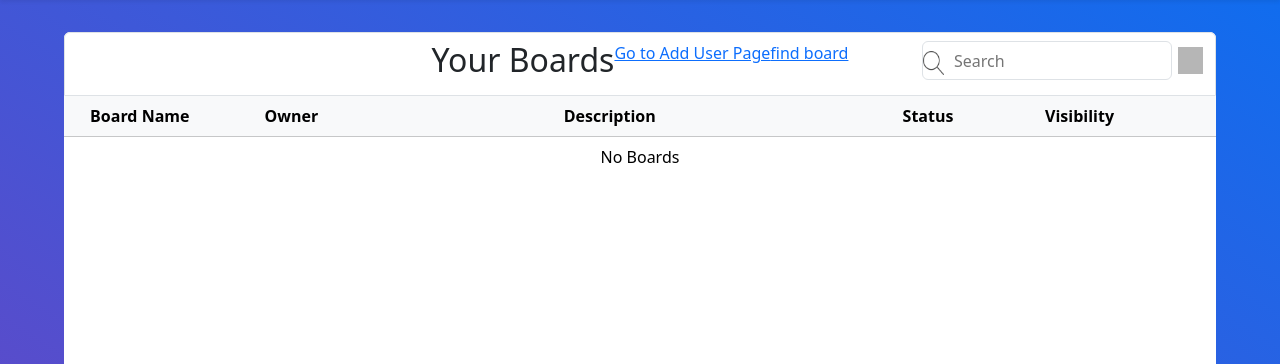
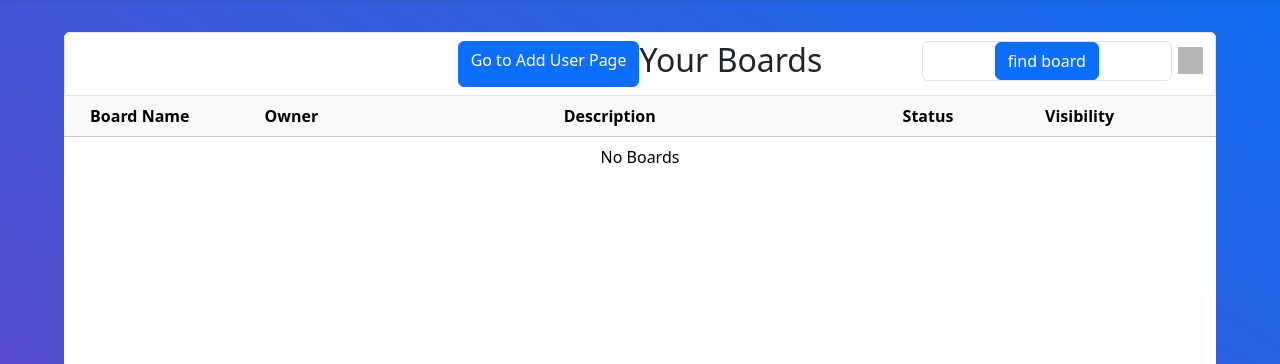
Before and after one commit to Elijah017/CITS3403-Group-Project, a Flask app: page /boards/ in a window 1280 px wide. Shown: the part 56-420 px from the top of the page. Run offline with Flask 3, Linux system fonts and the light colour scheme; the visitor is signed in with stand-in values (Sample User, id 1); data that the repository does not hold is empty; grey boxes are pictures that could not be loaded.

Commit message:
Update boards.html

```diff
--- a/templates/boards/boards.html
+++ b/templates/boards/boards.html
@@ -9,17 +9,18 @@
 {% block content %}
 <ul class="list-group board-display" id="boards-list">
     <li class="list-group-item" id="boards-header">
+        <a class="btn btn-primary" href="{{ url_for('adduser') }}">Go to Add User Page</a>
         <h2>Your Boards</h2>
-        <a href="{{ url_for('adduser') }}">Go to Add User Page</a><br>
-        <a href="{{ url_for('search') }}">find board</a>
+
+
 
 
         <div class="boards-mod-menu">
             <div class="search-options">
-                <img type="button" class="search-icon" src="{{ url_for('static', filename='images/search.png') }}"
-                    width="21" height="24">
-                <input class="search-bar" type="text" placeholder="Search" size="25">
+
+                <a class="btn btn-primary" href="{{ url_for('search') }}">find board</a>
             </div>
+
             <div style="padding:0.375rem;">
                 <div class="dropdown">
                     <img class="dropdown-toggle filter-btn" type="button" data-bs-toggle="dropdown" aria-expanded="false"
```
